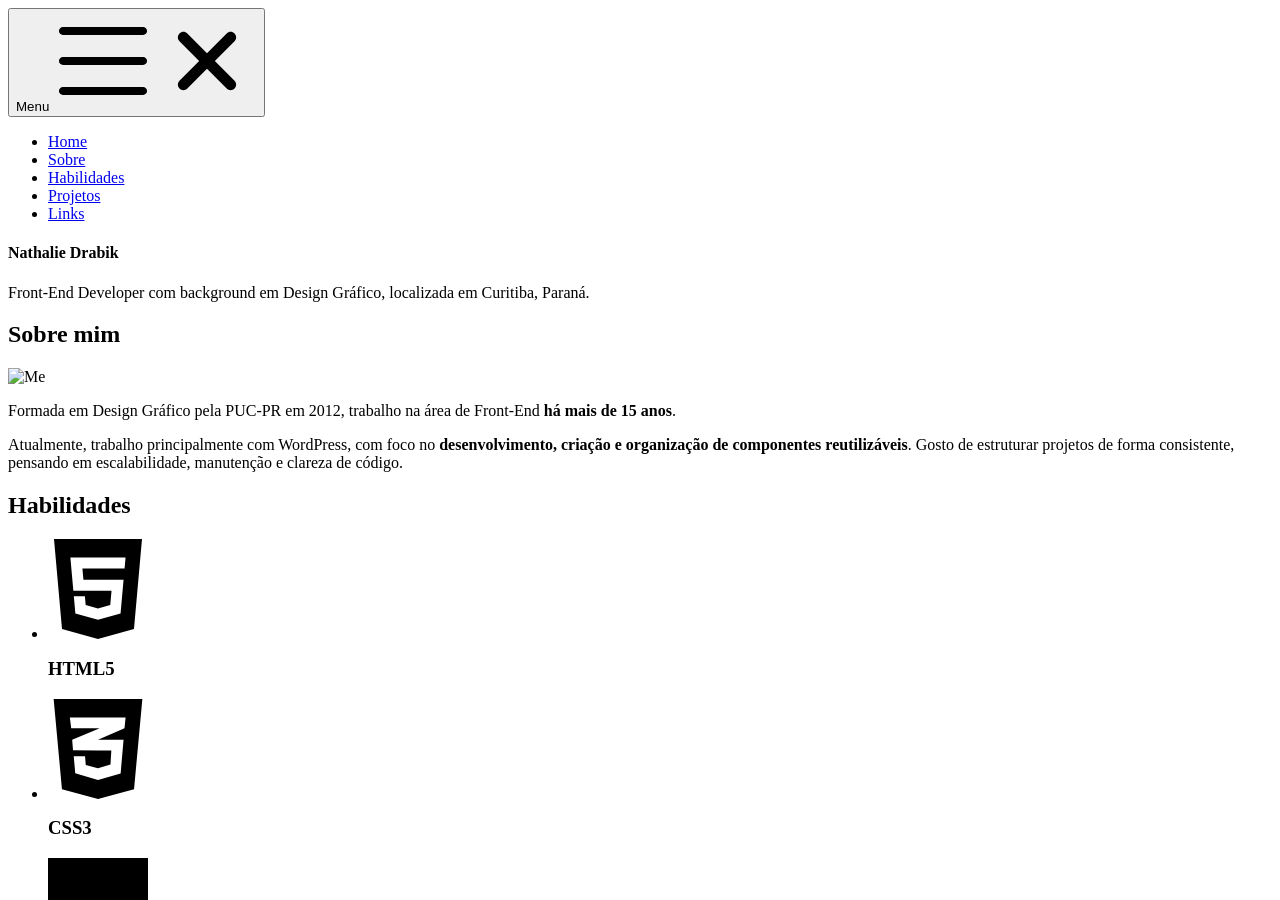
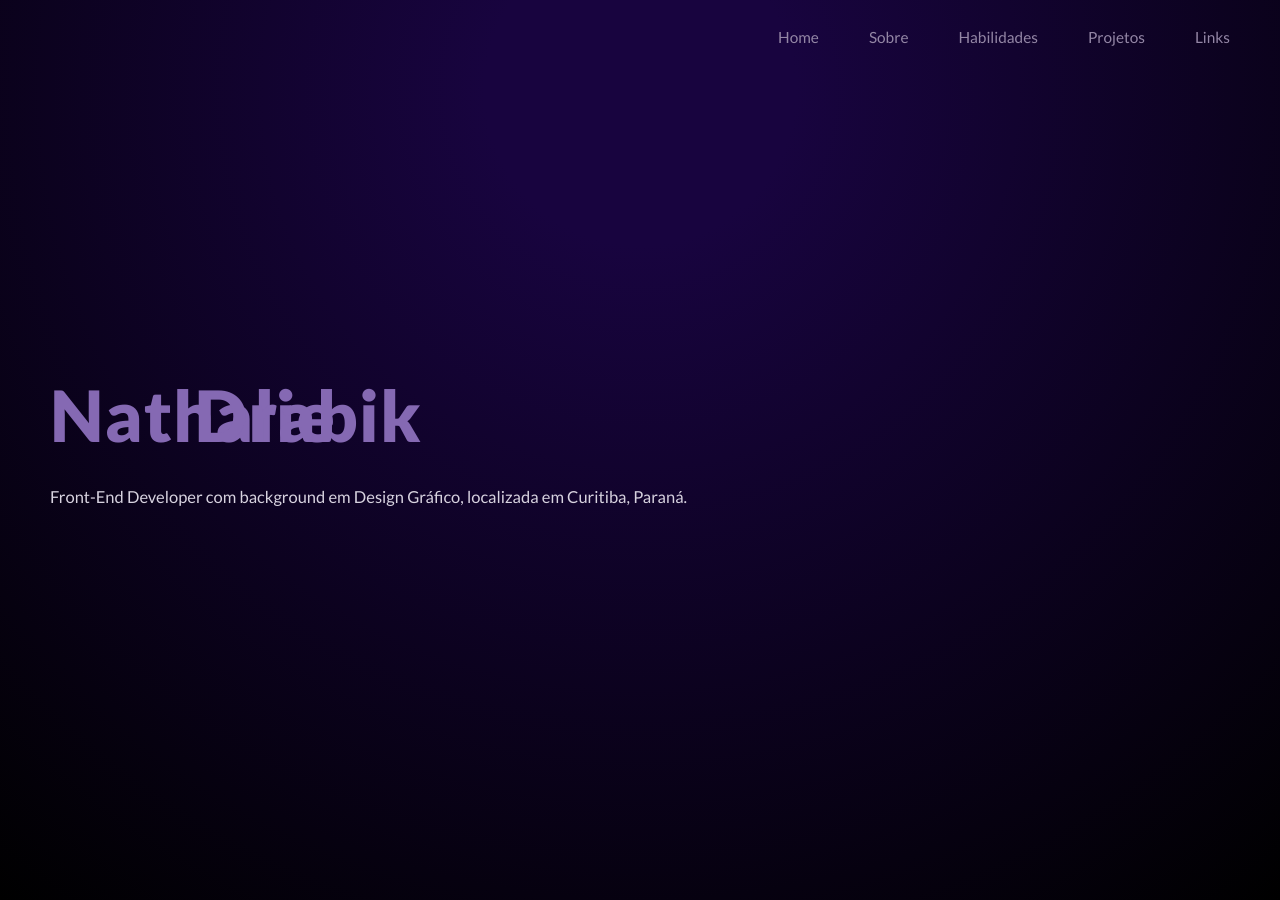
Before and after one commit to natdrabik/natdrabik.github.io, a Jekyll site: the page built from index.html, in a window 1280 px wide and 900 px high. Built offline with Jekyll 4.4.1, drawn with Linux system fonts in a browser that asks for light colours.

Commit message:
jekyll test

```diff
--- a/_layouts/default.html
+++ b/_layouts/default.html
@@ -16,7 +16,7 @@
   <link rel="icon" type="image/png" sizes="32x32" href="/favicon-32x32.png">
   <link rel="icon" type="image/png" sizes="16x16" href="/favicon-16x16.png">
 
-  <link rel="stylesheet" href="css/style.css">
+  <link rel="stylesheet" href="assets/css/style.css">
 </head>
 <body>
 <article>
```
